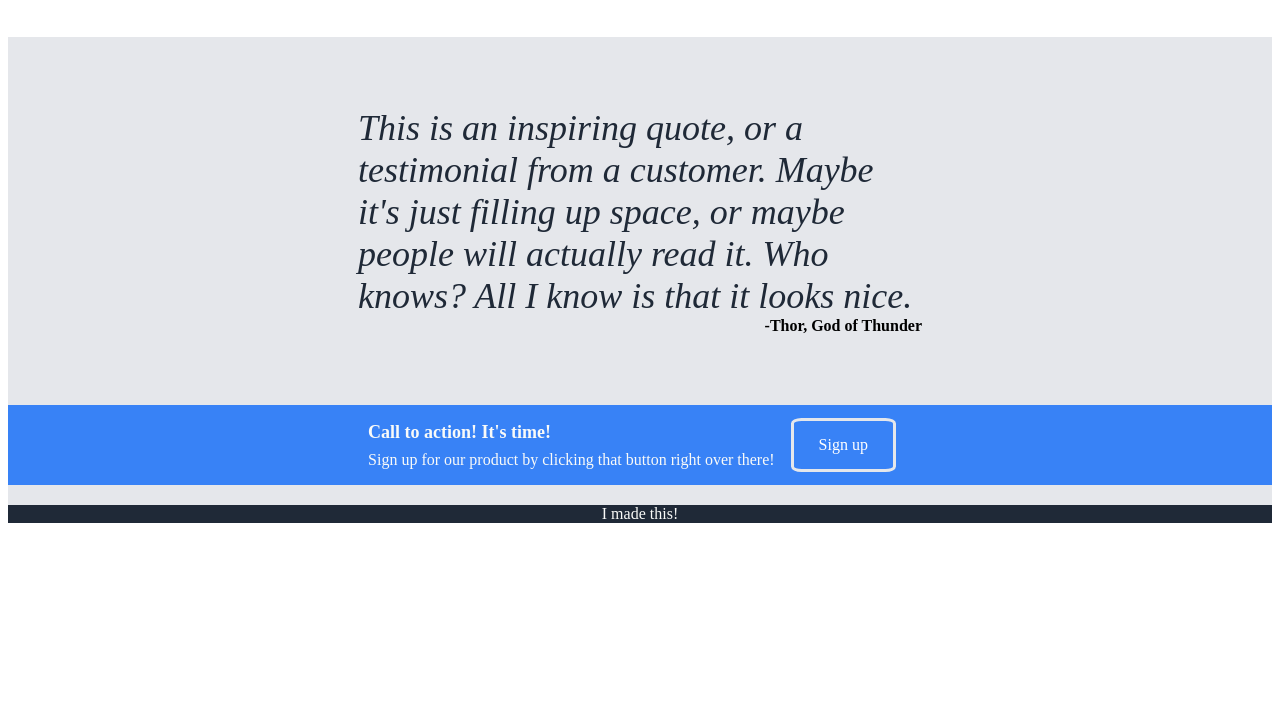
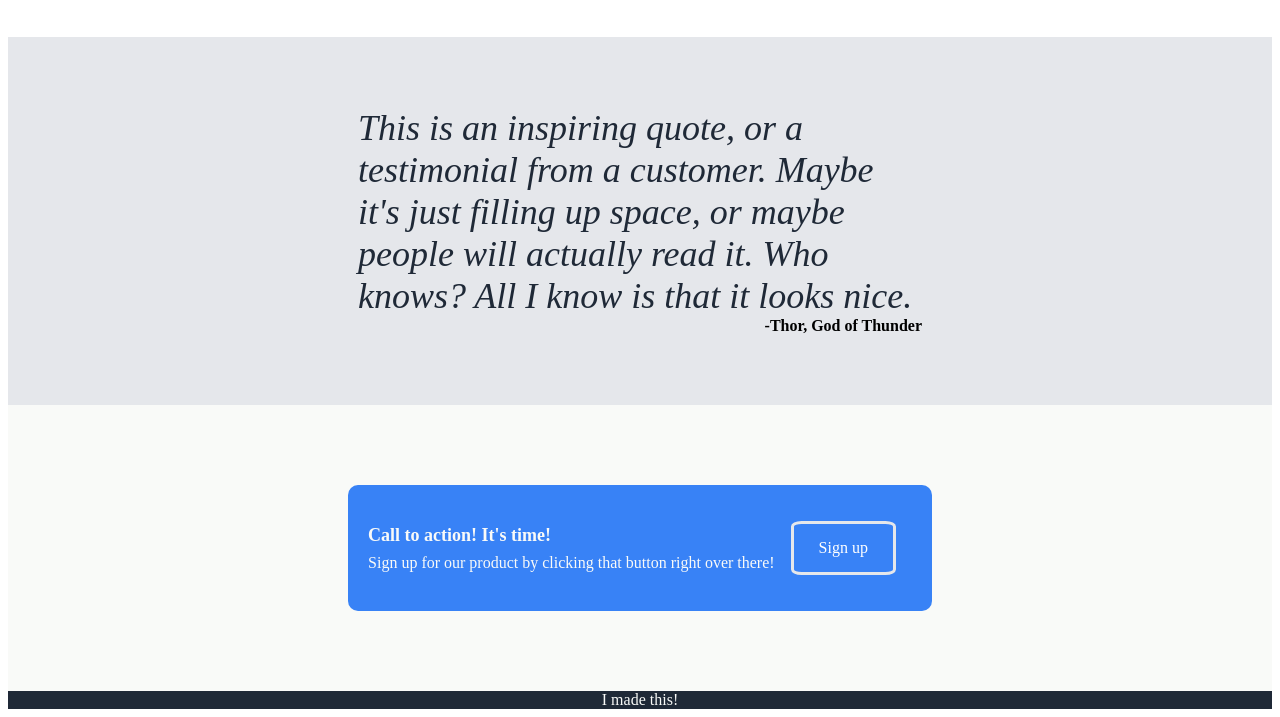
Before and after one commit to thejesterformerlyknownasyorick/firstflexproject, a plain HTML site: page index.html in a window 1280 px wide. Shown: the part 825-1542 px from the top of the page. Before the commit the page ends 1356 px from the top, so only its background shows below. Drawn offline with Linux system fonts and the light colour scheme.

Commit message:
Fix CSS in bottom container to display background and container correctly.

```diff
--- a/style.css
+++ b/style.css
@@ -30,7 +30,11 @@
 }
 
 .bottom {
-    background-color: #E5E7EB;
+    background-color: #F9FAF8;
+    padding: 80px;
+    display: flex;
+    justify-content: center;
+    align-items: center;
 }
 
 .hero-left {
@@ -103,18 +107,14 @@
     border-style: solid;
 }
 
-.bottom {
-    height: 100px;
-    width: auto;
-}
-
 .action-container {
     background-color: #3882F6;
     display: flex;
     align-items: center;
     justify-content: center;
     color:#F9FAF8;
-    height: 80px;
+    padding: 20px;
+    border-radius: 10px;
 }
 
 .action {
```
